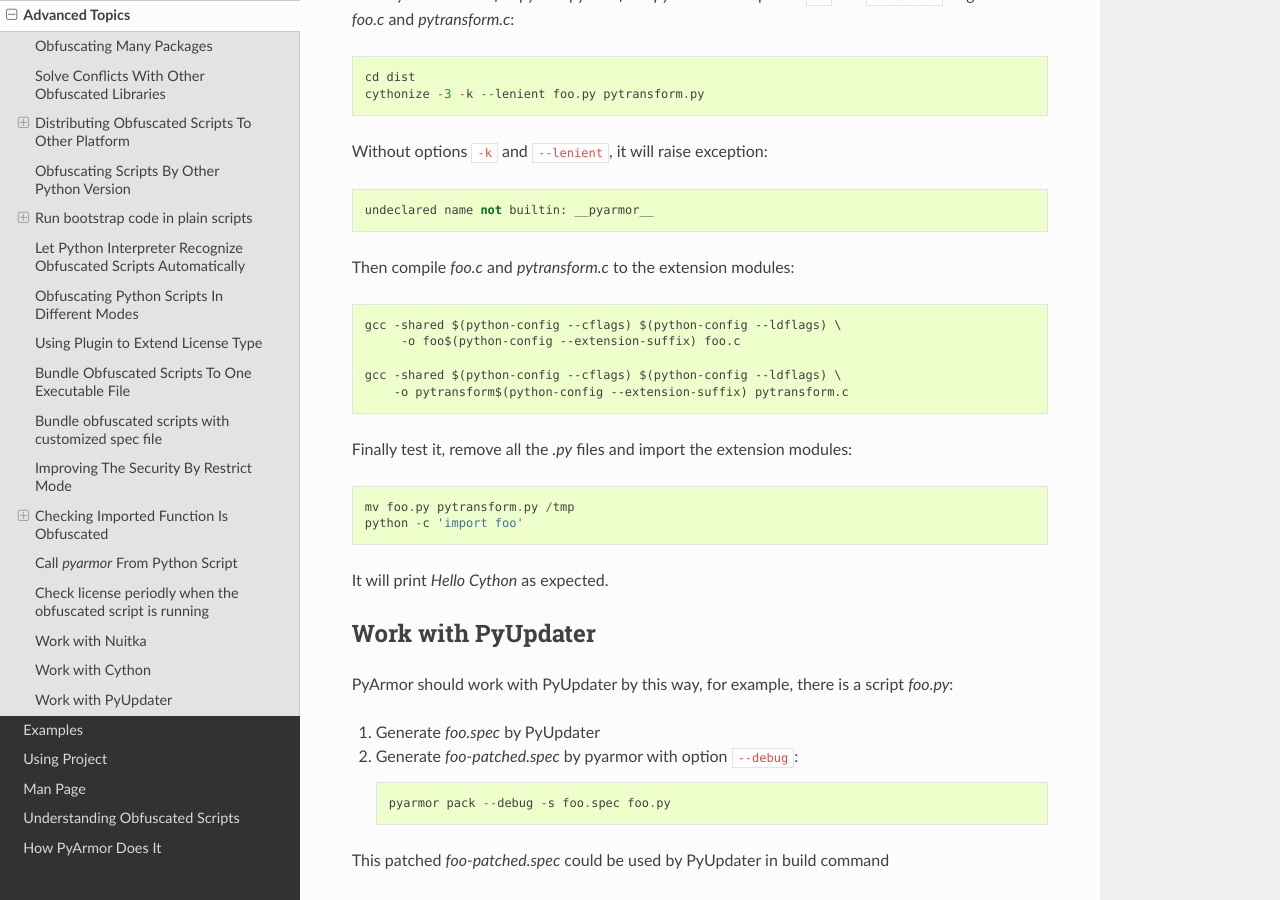
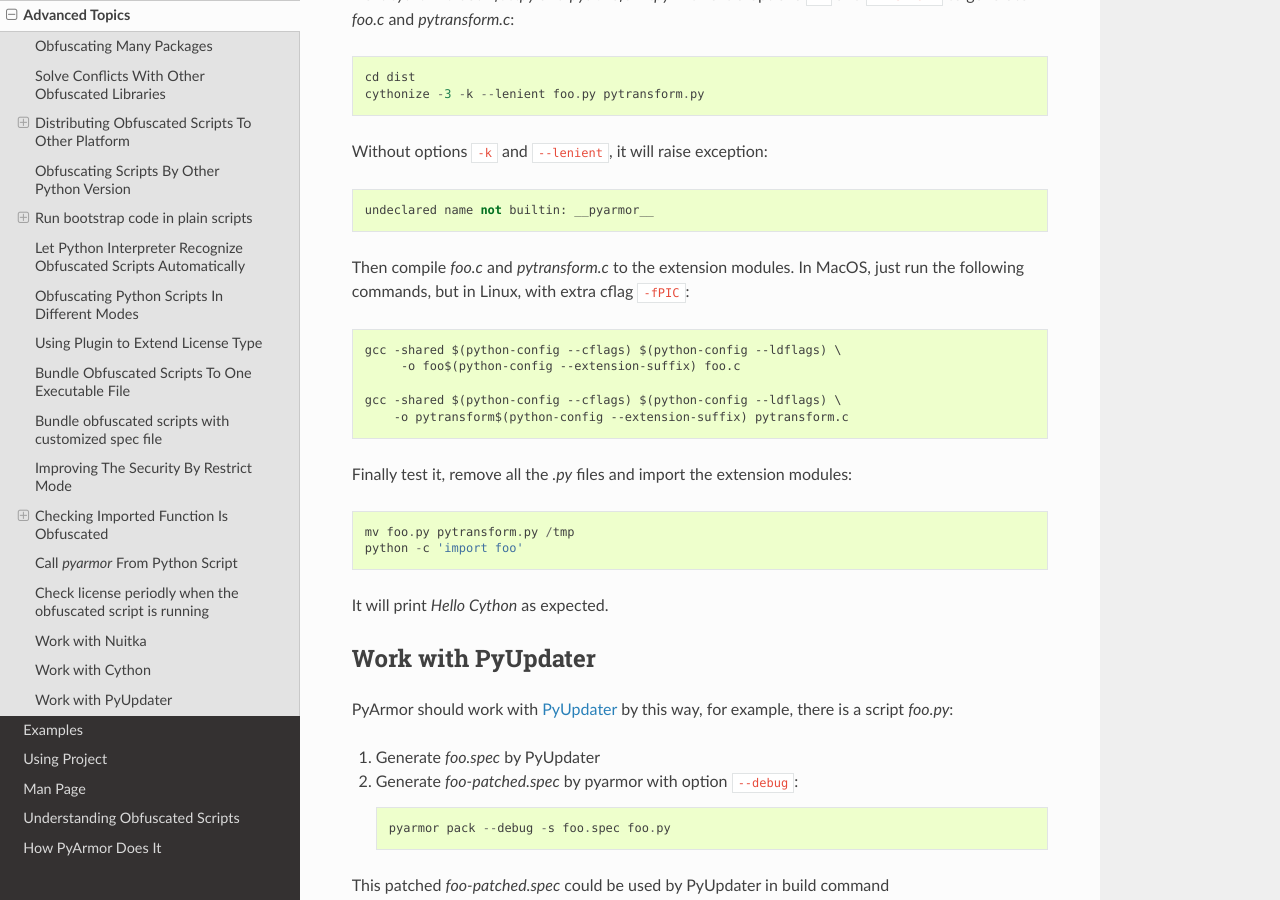
Before and after one commit to dashingsoft/pyarmor, a Sphinx documentation site: the page built from docs/advanced.rst, in a window 1280 px wide and 900 px high, scrolled down 17037 px. Built offline with Sphinx 7.4.7 and the Read the Docs theme 2.0.0, drawn with Linux system fonts in a browser that asks for light colours.

Commit message:
Refine doc

```diff
--- a/docs/advanced.rst
+++ b/docs/advanced.rst
@@ -802,7 +802,8 @@
 
     undeclared name not builtin: __pyarmor__
 
-Then compile `foo.c` and `pytransform.c` to the extension modules::
+Then compile `foo.c` and `pytransform.c` to the extension modules. In MacOS,
+just run the following commands, but in Linux, with extra cflag ``-fPIC``::
 
     gcc -shared $(python-config --cflags) $(python-config --ldflags) \
          -o foo$(python-config --extension-suffix) foo.c
@@ -823,8 +824,8 @@
 Work with PyUpdater
 -------------------
 
-PyArmor should work with PyUpdater by this way, for example, there is a script
-`foo.py`:
+PyArmor should work with `PyUpdater`_ by this way, for example, there is a
+script `foo.py`:
 
 1. Generate `foo.spec` by PyUpdater
 
```
